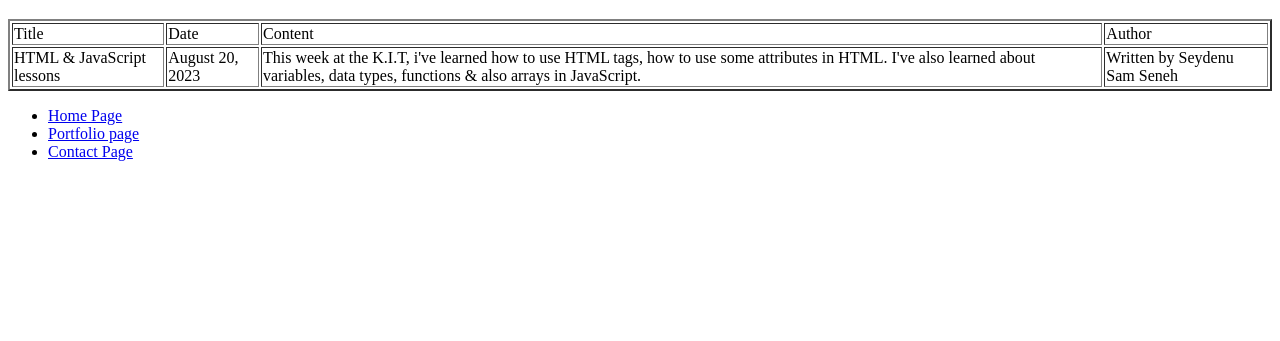
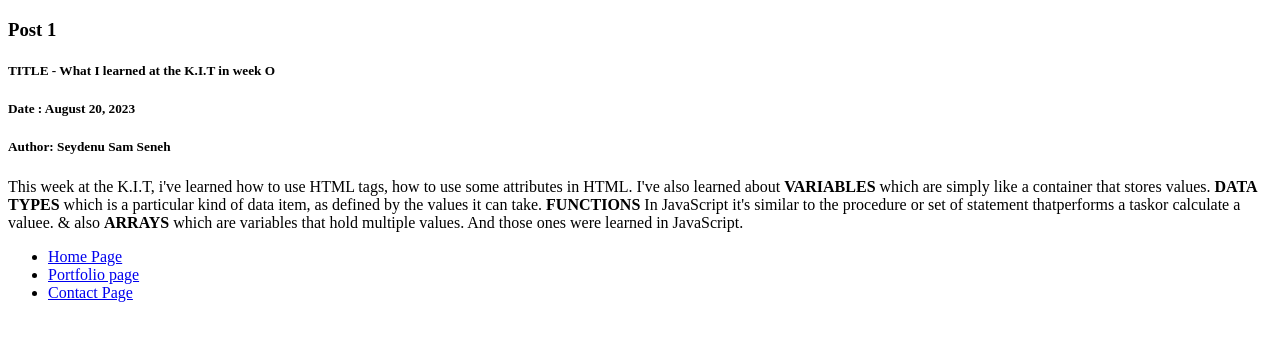
Before and after one commit to Seydenu/portfolio-v1-Seydenu, a plain HTML site: page blog.html in a window 1280 px wide. Shown: the part 61-402 px from the top of the page. Drawn offline with Linux system fonts and the light colour scheme.

Commit message:
Update blog.html

```diff
--- a/blog.html
+++ b/blog.html
@@ -7,22 +7,12 @@
 </head>
 <body>
 <h1>This is my blog page</h1>
-<table border="2">
 
-	<tr>
-		<td>Title</td>
-		<td>Date</td>
-		<td>Content</td>
-		<td>Author</td>
-	</tr>
-
-	<tr>
-		<td>HTML & JavaScript lessons</td>
-		<td>August 20, 2023</td>
-		<td>This week at the K.I.T, i've learned how to use HTML tags, how to use some attributes in HTML. I've also learned about variables, data types, functions & also arrays in JavaScript.</td>
-		<td>Written by Seydenu Sam Seneh</td>
-	</tr>
-</table>
+<h3>Post 1</h3>
+<h5>TITLE - What I learned at the K.I.T in week O</h5>
+<h5>Date : August 20, 2023</h5>
+<h5>Author: Seydenu Sam Seneh</h5>
+<p>This week at the K.I.T, i've learned how to use HTML tags, how to use some attributes in HTML. I've also learned about <strong>VARIABLES</strong> which are simply like a container that stores values. <strong>DATA TYPES </strong> which is a particular kind of data item, as defined by the values it can take. <strong>FUNCTIONS</strong> In JavaScript it's similar to the procedure or set of statement thatperforms a taskor calculate a valuee. & also <strong>ARRAYS</strong> which are variables that hold multiple values. And those ones were learned in JavaScript.</p>
 
 <ul>
 <li><a href="index.html">Home Page</a></li>
```
